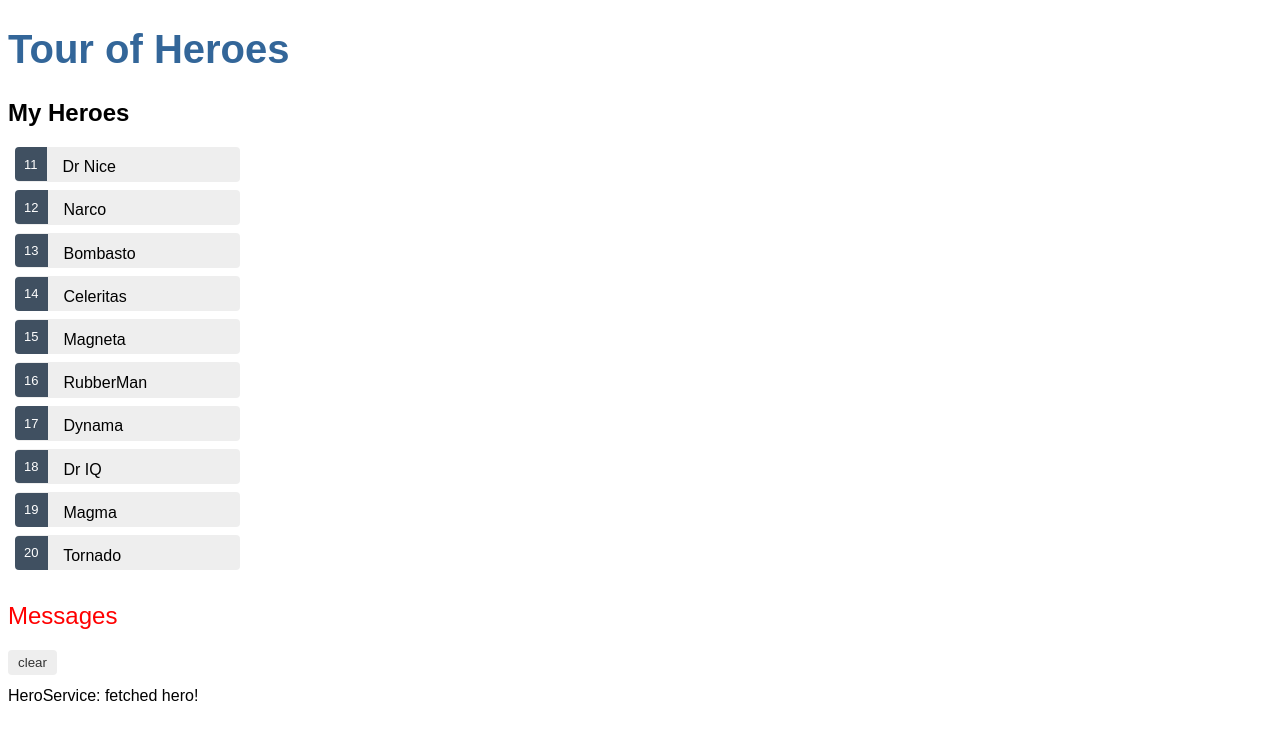
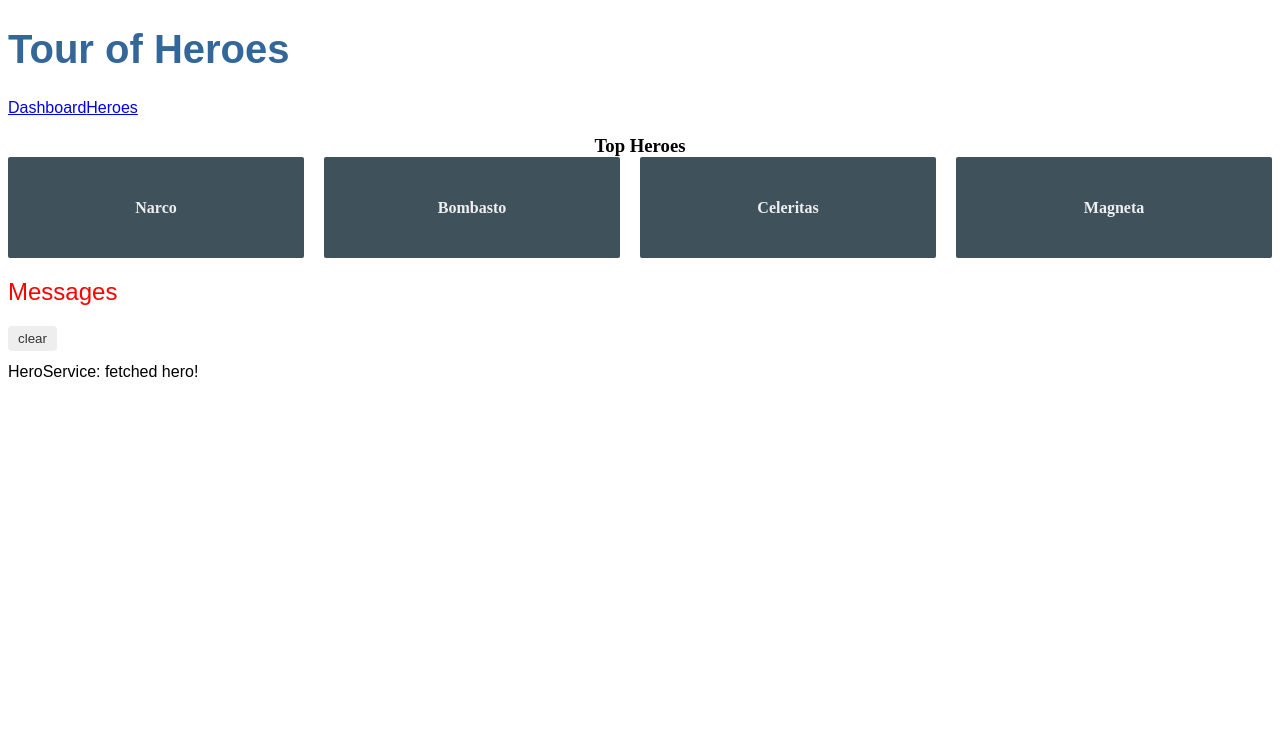
Before and after one commit to great084/ng-tour-of-hero, an Angular app: page /dashboard in a window 1280 px wide. Before the commit this address led to /. Shown: the top 740 px of the page. Built offline with nearby package versions, Linux system fonts and the light colour scheme.

Commit message:
dashboradの追加

```diff
--- a/src/app/app-routing.module.ts
+++ b/src/app/app-routing.module.ts
@@ -2,8 +2,13 @@
 import { RouterModule, Routes } from '@angular/router';
 
 import { HeroesComponent } from './heroes/heroes.component';
+import { DashboadComponent } from './dashboad/dashboad.component';
 
-const routes: Routes = [{ path: 'heores', component: HeroesComponent }];
+const routes: Routes = [
+  { path: 'heroes', component: HeroesComponent },
+  { path: 'dashboard', component: DashboadComponent },
+  { path: '', pathMatch: 'full', redirectTo: '/dashboard' },
+];
 
 @NgModule({
   imports: [RouterModule.forRoot(routes)],
--- a/src/app/app.component.html
+++ b/src/app/app.component.html
@@ -1,3 +1,7 @@
 <h1>{{ title }}</h1>
-<app-heroes></app-heroes>
+<nav>
+  <a routerLink="/dashboard">Dashboard</a>
+  <a routerLink="/heroes">Heroes</a>
+</nav>
+<router-outlet></router-outlet>
 <app-messages></app-messages>
--- a/src/app/app.module.ts
+++ b/src/app/app.module.ts
@@ -7,9 +7,10 @@
 import { HeroDetailComponent } from './hero-detail/hero-detail.component';
 import { MessagesComponent } from './messages/messages.component';
 import { AppRoutingModule } from './app-routing.module';
+import { DashboadComponent } from './dashboad/dashboad.component';
 
 @NgModule({
-  declarations: [AppComponent, HeroesComponent, HeroDetailComponent, MessagesComponent],
+  declarations: [AppComponent, HeroesComponent, HeroDetailComponent, MessagesComponent, DashboadComponent],
   imports: [BrowserModule, FormsModule, AppRoutingModule],
   providers: [],
   bootstrap: [AppComponent],
--- /dev/null
+++ b/src/app/dashboad/dashboad.component.css
@@ -0,0 +1,61 @@
+/* DashboardComponent's private CSS styles */
+[class*='col-'] {
+  float: left;
+  padding-right: 20px;
+  padding-bottom: 20px;
+}
+[class*='col-']:last-of-type {
+  padding-right: 0;
+}
+a {
+  text-decoration: none;
+}
+*, *::after, *::before {
+  box-sizing: border-box;
+}
+h3 {
+  text-align: center;
+  margin-bottom: 0;
+}
+h4 {
+  position: relative;
+}
+.grid {
+  margin: 0;
+}
+.col-1-4 {
+  width: 25%;
+}
+.module {
+  padding: 20px;
+  text-align: center;
+  color: #eee;
+  max-height: 120px;
+  min-width: 120px;
+  background-color: #3f525c;
+  border-radius: 2px;
+}
+.module:hover {
+  background-color: #eee;
+  cursor: pointer;
+  color: #607d8b;
+}
+.grid-pad {
+  padding: 10px 0;
+}
+.grid-pad > [class*='col-']:last-of-type {
+  padding-right: 20px;
+}
+@media (max-width: 600px) {
+  .module {
+    font-size: 10px;
+    max-height: 75px; }
+}
+@media (max-width: 1024px) {
+  .grid {
+    margin: 0;
+  }
+  .module {
+    min-width: 60px;
+  }
+}
--- /dev/null
+++ b/src/app/dashboad/dashboad.component.html
@@ -0,0 +1,8 @@
+<h3>Top Heroes</h3>
+<div class="grid gird-pad">
+  <a *ngFor="let hero of heroes" class="col-1-4">
+    <div class="module hero">
+      <h4>{{hero.name}}</h4>
+    </div>
+  </a>
+</div>
--- /dev/null
+++ b/src/app/dashboad/dashboad.component.ts
@@ -0,0 +1,23 @@
+import { Component, OnInit } from '@angular/core';
+import { Hero } from '../hero';
+import { HeroService } from '../hero.service';
+
+@Component({
+  selector: 'app-dashboad',
+  templateUrl: './dashboad.component.html',
+  styleUrls: ['./dashboad.component.css'],
+})
+export class DashboadComponent implements OnInit {
+  heroes: Hero[] = [];
+  constructor(private heroService: HeroService) {}
+
+  ngOnInit(): void {
+    this.getHeroes();
+  }
+
+  getHeroes(): void {
+    this.heroService
+      .getHeroes()
+      .subscribe((heroes) => (this.heroes = heroes.slice(1, 5)));
+  }
+}
```
Also changed, not shown: 1 other file (tests, documents, lock files or other folders).
